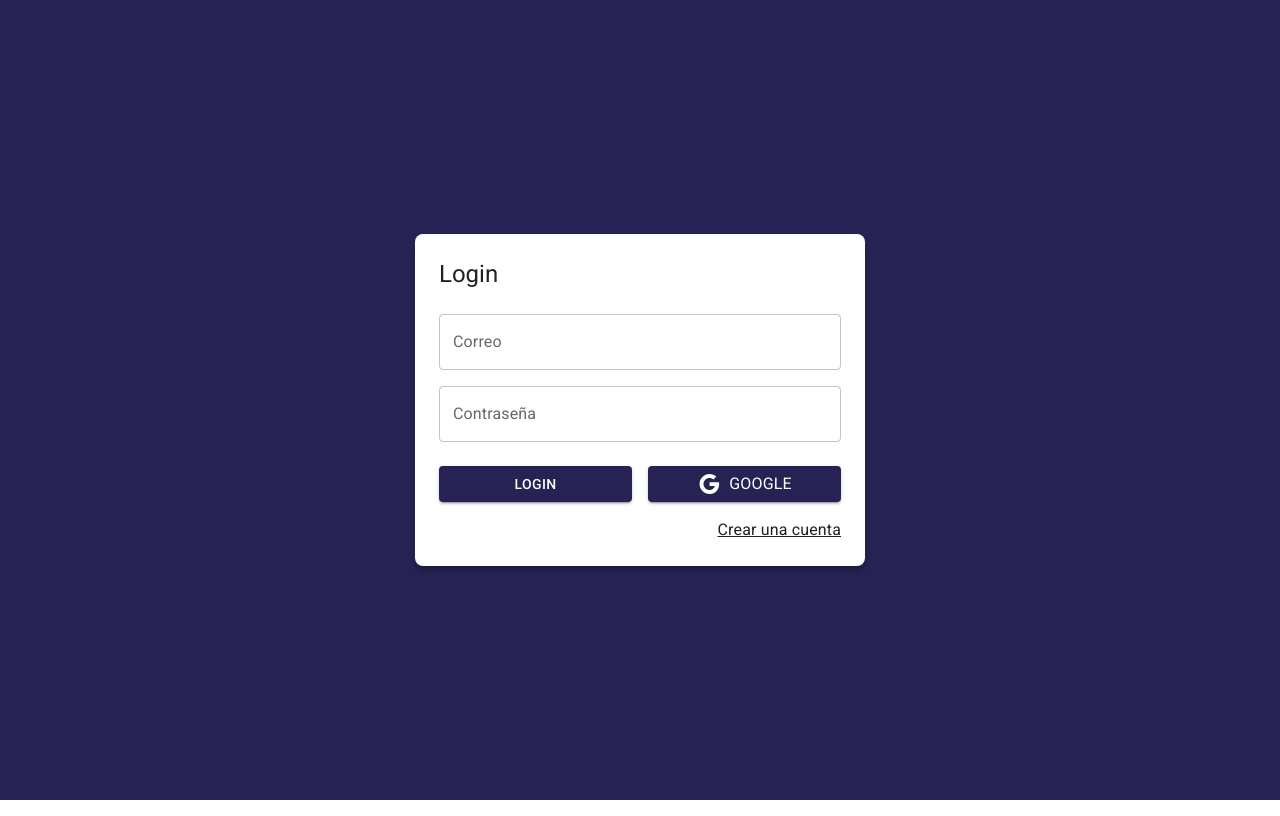
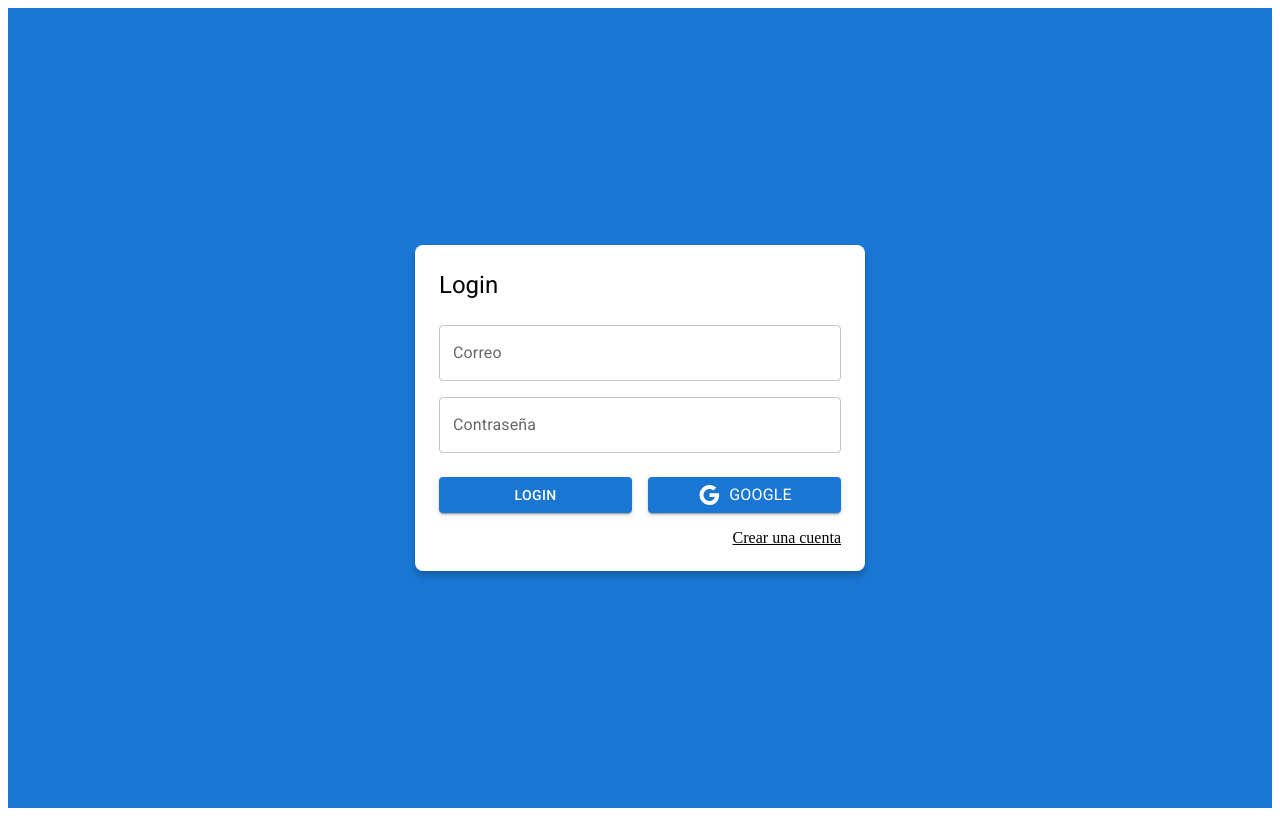
Before and after one commit to cigotete/react-study-journal-app-antd, a React (Vite) app: page /auth/login in a window 1280 px wide. Built offline with nearby package versions, Linux system fonts and the light colour scheme.

Commit message:
Removing AppTheme from Material.

```diff
--- a/src/JournalApp.jsx
+++ b/src/JournalApp.jsx
@@ -1,10 +1,7 @@
 import { AppRouter } from './router/AppRouter';
-import { AppTheme } from './theme';
 
 export const JournalApp = () => {
   return (
-    <AppTheme>
-        <AppRouter />
-    </AppTheme>
+    <AppRouter />
   )
 }
--- a/src/theme/AppTheme.jsx
+++ /dev/null
@@ -1,16 +0,0 @@
-import { ThemeProvider } from '@emotion/react';
-import { CssBaseline } from '@mui/material';
-
-import { purpleTheme } from './';
-
-
-export const AppTheme = ({ children }) => {
-  return (
-    <ThemeProvider theme={ purpleTheme }>
-      {/* CssBaseline kickstart an elegant, consistent, and simple baseline to build upon. */}
-      <CssBaseline />
-
-      { children }
-    </ThemeProvider>
-  )
-}
--- a/src/theme/index.js
+++ /dev/null
@@ -1,2 +0,0 @@
-export * from './AppTheme';
-export * from './purpleTheme';
--- a/src/theme/purpleTheme.js
+++ /dev/null
@@ -1,16 +0,0 @@
-import { createTheme } from '@mui/material';
-import { red } from '@mui/material/colors';
-
-export const purpleTheme = createTheme({
-    palette: {
-        primary: {
-            main: '#262254'
-        },
-        secondary: {
-            main: '#543884'
-        },
-        error: {
-            main: red.A400
-        }
-    }
-})
```
